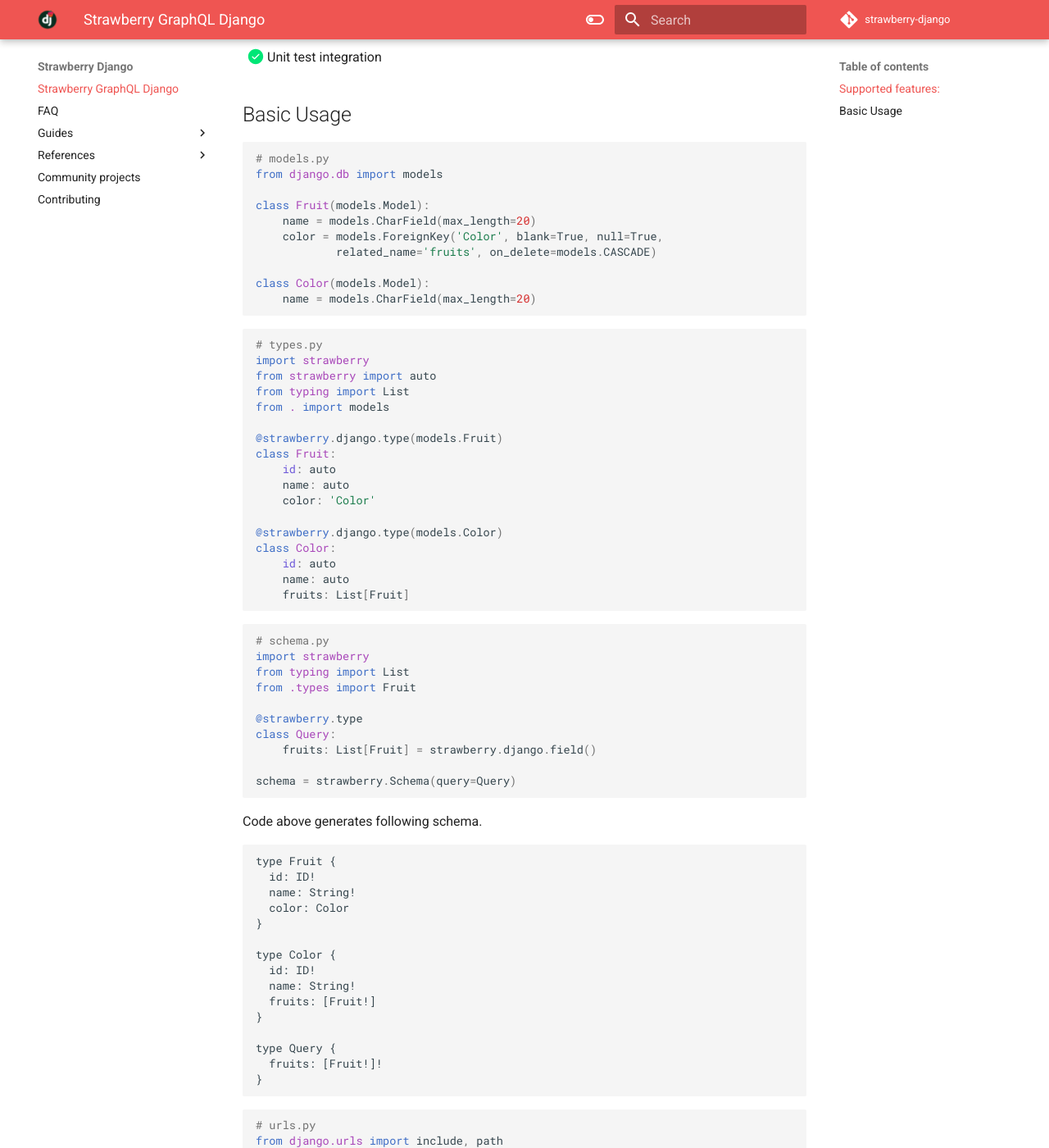
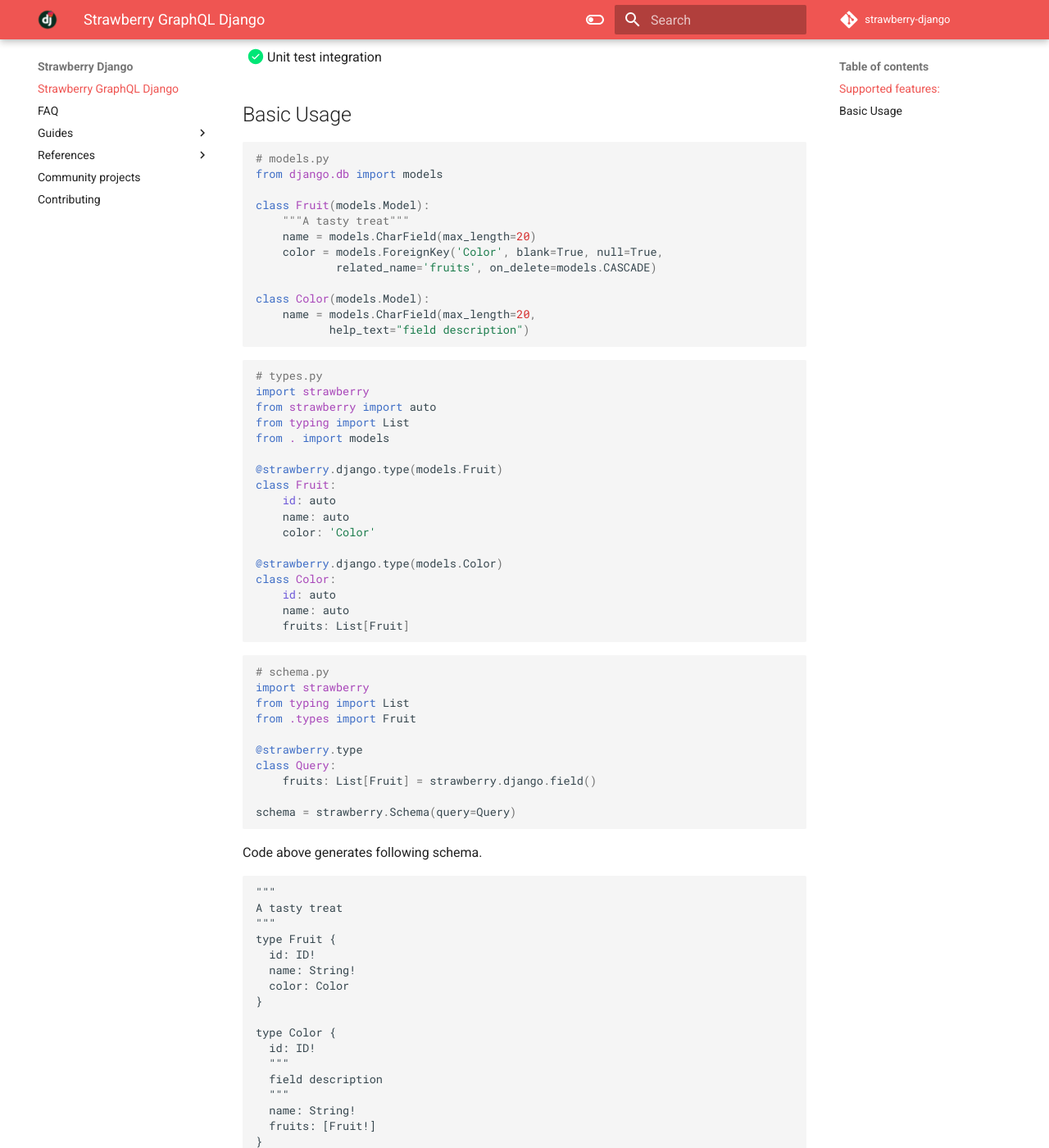
Before and after one commit to strawberry-graphql/strawberry-django, an MkDocs documentation site: the page built from docs/index.md, in a window 1280 px wide and 1400 px high, scrolled down 625 px. Shown: the whole window at 82% size. Built offline with MkDocs 1.6.1 and Material for MkDocs 9.7.7, drawn with Linux system fonts in a browser that asks for light colours; comment, search, counter and statistics services are not loaded; some of the changed text lies outside the part shown.

Commit message:
docs: Update examples to include descriptions

````diff
--- a/docs/index.md
+++ b/docs/index.md
@@ -25,12 +25,14 @@
 from django.db import models
 
 class Fruit(models.Model):
+    """A tasty treat"""
     name = models.CharField(max_length=20)
     color = models.ForeignKey('Color', blank=True, null=True,
             related_name='fruits', on_delete=models.CASCADE)
 
 class Color(models.Model):
-    name = models.CharField(max_length=20)
+    name = models.CharField(max_length=20,
+           help_text="field description")
 ```
 
 ```python
@@ -69,6 +71,9 @@
 Code above generates following schema.
 
 ```schema
+"""
+A tasty treat
+"""
 type Fruit {
   id: ID!
   name: String!
@@ -77,6 +82,9 @@
 
 type Color {
   id: ID!
+  """
+  field description
+  """
   name: String!
   fruits: [Fruit!]
 }
````
Also changed, not shown: README.md (+9 -1 lines), docs/references/fields.md (+2 -1 lines).
